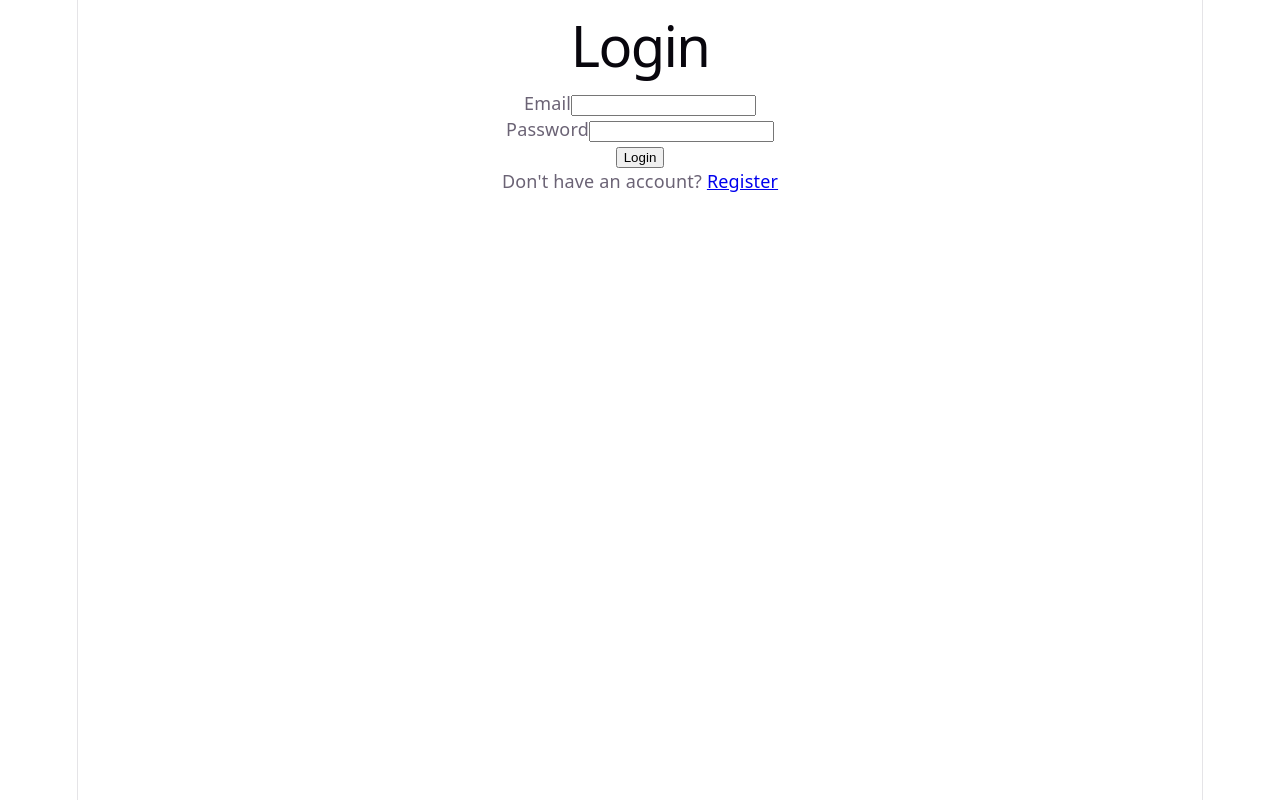
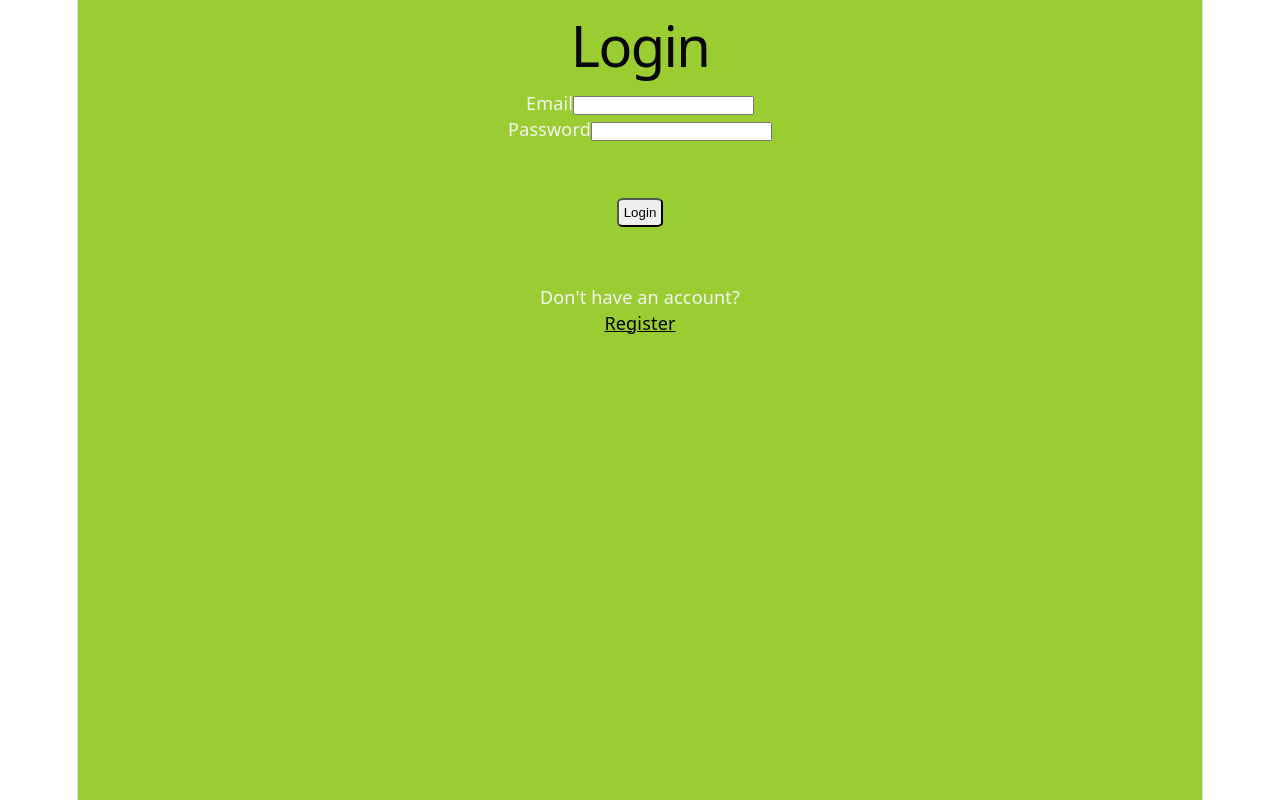
Before and after one commit to davidostry/auth-app, a React (Vite) app in the folder fronted/: page /login in a window 1280 px wide. Built offline with nearby package versions, Linux system fonts and the light colour scheme.

Commit message:
added profile page

```diff
--- a/fronted/src/pages/Login.css
+++ b/fronted/src/pages/Login.css
@@ -0,0 +1,24 @@
+*{
+    margin: 0;
+    padding: 0;
+    box-sizing: border-box;
+}
+
+.login{
+    display: flex;
+    flex-direction: column;
+    background-color: yellowgreen;
+    color: whitesmoke;
+    height: 100vh;
+
+
+
+
+
+}
+
+.button{
+    margin: 5%;
+    padding: 5px;
+    border-radius: 15%;
+}
--- a/fronted/src/pages/Login.tsx
+++ b/fronted/src/pages/Login.tsx
@@ -1,7 +1,9 @@
+
 import { useState } from "react";
 import { Link, useNavigate } from "react-router";
 import { loginUser } from "../services/api";
 import { useAuthStore } from "../store/authStore";
+import "./Login.css";
 
 export default function Login() {
     const navigate = useNavigate();
@@ -21,9 +23,13 @@ export default function Login() {
         setLoading(true);
 
         try {
+            // מוחק token ישן לפני התחברות חדשה
+            localStorage.removeItem("token");
+
             const data = await loginUser(email, password);
 
-            setToken(data);
+            // השרת מחזיר { token: "..." }
+            setToken(data.token);
 
             navigate("/profile");
         } catch (error) {
@@ -68,14 +74,15 @@ export default function Login() {
 
                 {error && <p>{error}</p>}
 
-                <button type="submit" disabled={loading}>
+                <button className="button" type="submit" disabled={loading}>
                     {loading ? "Logging in..." : "Login"}
                 </button>
             </form>
 
             <p>
                 Don't have an account?{" "}
-                <Link to="/register">Register</Link>
+                <br />
+                <Link className="link" to="/register">Register</Link>
             </p>
         </div>
     );
--- a/fronted/src/pages/Profile.tsx
+++ b/fronted/src/pages/Profile.tsx
@@ -1,7 +1,89 @@
+
+import { useEffect, useState } from "react";
+import { useNavigate } from "react-router";
+import { getDetails } from "../services/api";
+import { useAuthStore } from "../store/authStore";
+
+type User = {
+    _id: string;
+    userName: string | null;
+    email: string;
+};
+
+export default function Profile() {
+    const navigate = useNavigate();
+
+    const token = useAuthStore((state) => state.token);
+    const logout = useAuthStore((state) => state.logout);
+
+    const [user, setUser] = useState<User | null>(null);
+    const [loading, setLoading] = useState(true);
+    const [error, setError] = useState("");
+
+    useEffect(() => {
+        async function loadUser() {
+            if (!token) {
+                navigate("/login");
+                return;
+            }
+
+            try {
+                setLoading(true);
+                setError("");
+
+                const data = await getDetails(token);
 
 
-export default function Profile() {
-  return (
-    <div>Profile</div>
-  )
+
+                console.log("DETAILS FROM SERVER:", data);
+
+                setUser(data);
+            } catch (error) {
+                console.error("PROFILE ERROR:", error);
+
+                if (error instanceof Error) {
+                    setError(error.message);
+                } else {
+                    setError("Failed to load user details");
+                }
+            } finally {
+                setLoading(false);
+            }
+        }
+
+        loadUser();
+    }, [token, navigate]);
+
+    function handleLogout() {
+        logout();
+        navigate("/login");
+    }
+
+    if (loading) {
+        return <p>Loading details...</p>;
+    }
+
+    return (
+        <div>
+            <h1>Profile</h1>
+
+            {error && (
+                <p>{error}</p>
+            )}
+
+            {!error && user && (
+                <div>
+                    <p>
+                        <strong>Username:</strong> {user.userName}
+                    </p>
+
+                    <p> <strong>Email:</strong> {user.email} </p>
+                    <p> <strong>ID:</strong> {user._id} </p>
+                </div>
+            )}
+            <button onClick={handleLogout}>
+                Logout
+
+            </button>
+        </div>);
 }
--- /dev/null
+++ b/fronted/src/pages/Register.css
@@ -0,0 +1,13 @@
+*{
+    margin: 0;
+    padding: 0;
+    box-sizing: border-box;
+}
+
+.register{
+    background-color: rgb(216, 64, 64);
+    color: whitesmoke;
+}
+.link{
+    color: #000;
+}
--- a/fronted/src/pages/Register.tsx
+++ b/fronted/src/pages/Register.tsx
@@ -1,6 +1,7 @@
 import { useState } from "react";
 import { Link, useNavigate } from "react-router";
 import { registerUser } from "../services/api";
+import "./Register.css"
 
 export default function Register() {
     const navigate = useNavigate();
@@ -34,7 +35,7 @@ export default function Register() {
     }
 
     return (
-        <div>
+        <div className="register">
             <h1>Register</h1>
 
             <form onSubmit={handleSubmit}>
@@ -83,7 +84,7 @@ export default function Register() {
 
             <p>
                 Already have an account?{" "}
-                <Link to="/login">Login</Link>
+                <Link className="link" to="/login">Login</Link>
             </p>
         </div>
     );
--- a/fronted/src/services/api.ts
+++ b/fronted/src/services/api.ts
@@ -2,7 +2,7 @@
 const API_URL = "http://localhost:3001";
 
 export async function registerUser(
-    username: string,
+    userName: string,
     email: string,
     password: string
 ) {
@@ -12,7 +12,7 @@ export async function registerUser(
             "Content-Type": "application/json",
         },
         body: JSON.stringify({
-            username,
+            userName,
             email,
             password,
         }),
@@ -62,7 +62,7 @@ export async function getDetails(token: string) {
     const data = await response.json();
 
     if (!response.ok) {
-        throw new Error(data.message || "Failed to get users");
+        throw new Error(data.message || "Failed to get user details");
     }
 
     return data;
```
Also changed, not shown: fronted/src/store/README.md.
